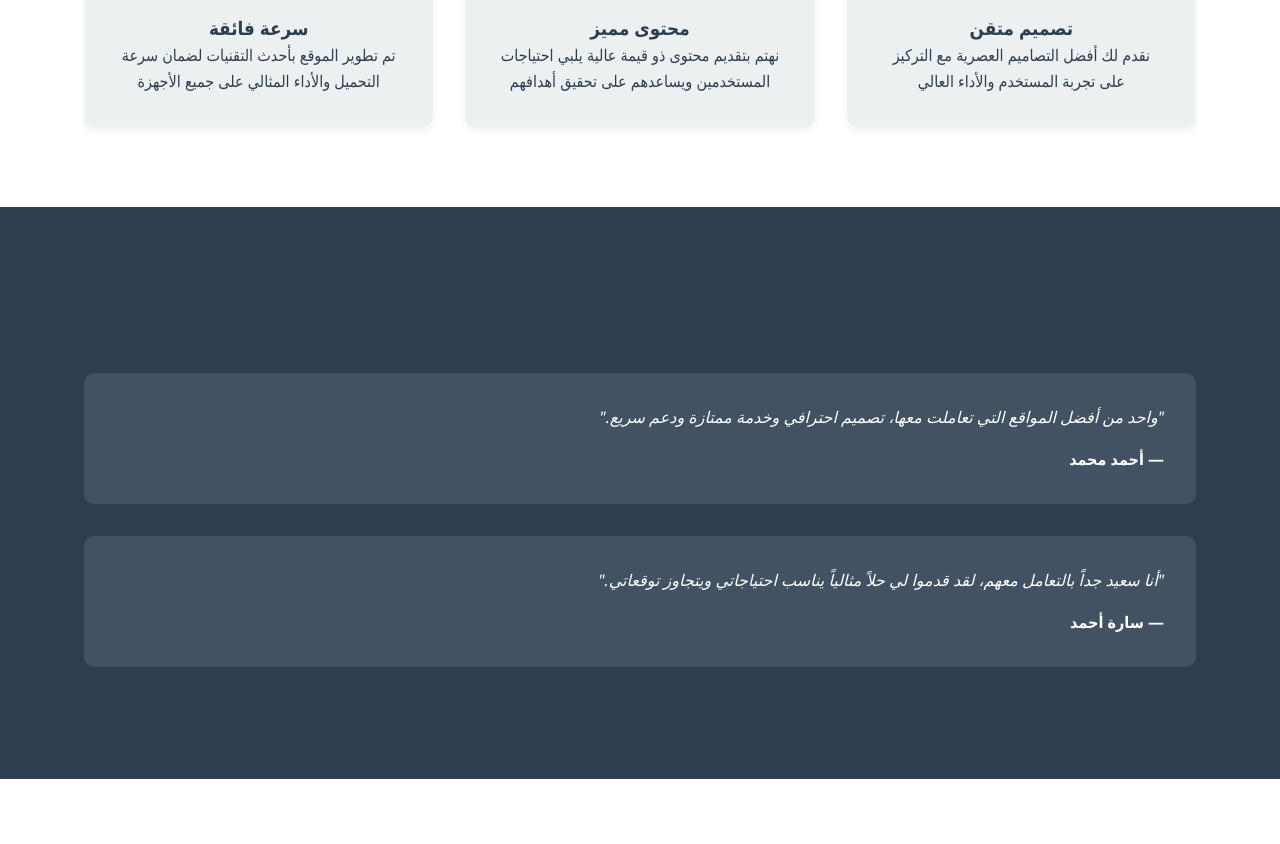
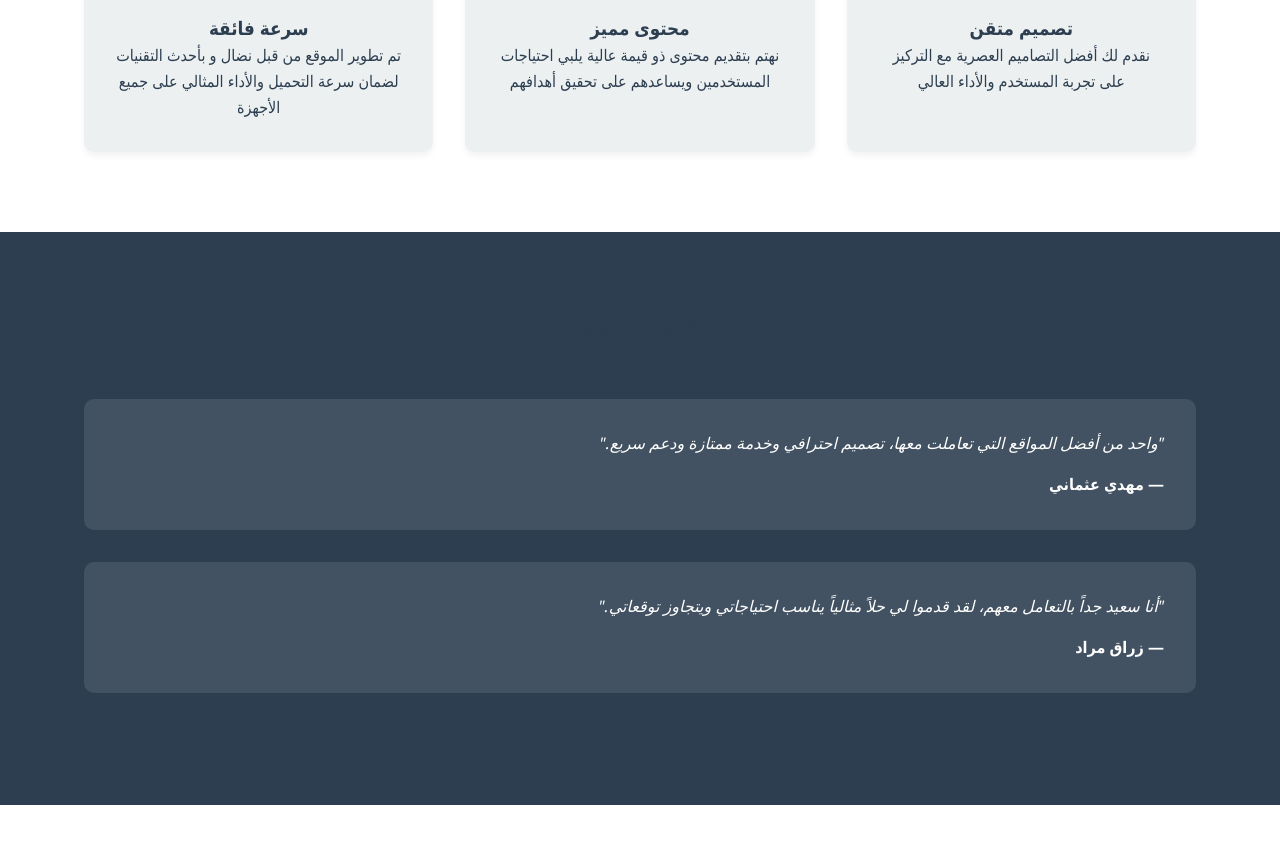
Before and after one commit to nidal999212/Weeb, a plain HTML site: page main-website-with-info.html in a window 1280 px wide. Shown: the part 758-1602 px from the top of the page. Drawn offline with Linux system fonts and the light colour scheme.

Commit message:
Update main-website-with-info.html

```diff
--- a/main-website-with-info.html
+++ b/main-website-with-info.html
@@ -3,7 +3,7 @@
 <head>
     <meta charset="UTF-8">
     <meta name="viewport" content="width=device-width, initial-scale=1.0">
-    <title>الموقع المتقن</title>
+    <title>الموقع المتقن من قبل نضال</title>
     <style>
         :root {
             --primary-color: #3498db;
@@ -327,7 +327,7 @@
                 <div class="feature-card">
                     <div class="feature-icon">🚀</div>
                     <h3>سرعة فائقة</h3>
-                    <p>تم تطوير الموقع بأحدث التقنيات لضمان سرعة التحميل والأداء المثالي على جميع الأجهزة</p>
+                    <p>تم تطوير الموقع من قبل نضال و بأحدث التقنيات لضمان سرعة التحميل والأداء المثالي على جميع الأجهزة</p>
                 </div>
             </div>
         </div>
@@ -338,12 +338,12 @@
             <h2 class="section-title">آراء العملاء</h2>
             <div class="testimonial-card">
                 <p class="testimonial-text">"واحد من أفضل المواقع التي تعاملت معها، تصميم احترافي وخدمة ممتازة ودعم سريع."</p>
-                <p class="testimonial-author">— أحمد محمد</p>
+                <p class="testimonial-author">— مهدي عثماني</p>
             </div>
 
             <div class="testimonial-card">
                 <p class="testimonial-text">"أنا سعيد جداً بالتعامل معهم، لقد قدموا لي حلاً مثالياً يناسب احتياجاتي ويتجاوز توقعاتي."</p>
-                <p class="testimonial-author">— سارة أحمد</p>
+                <p class="testimonial-author">— زراق مراد</p>
             </div>
         </div>
     </section>
```
